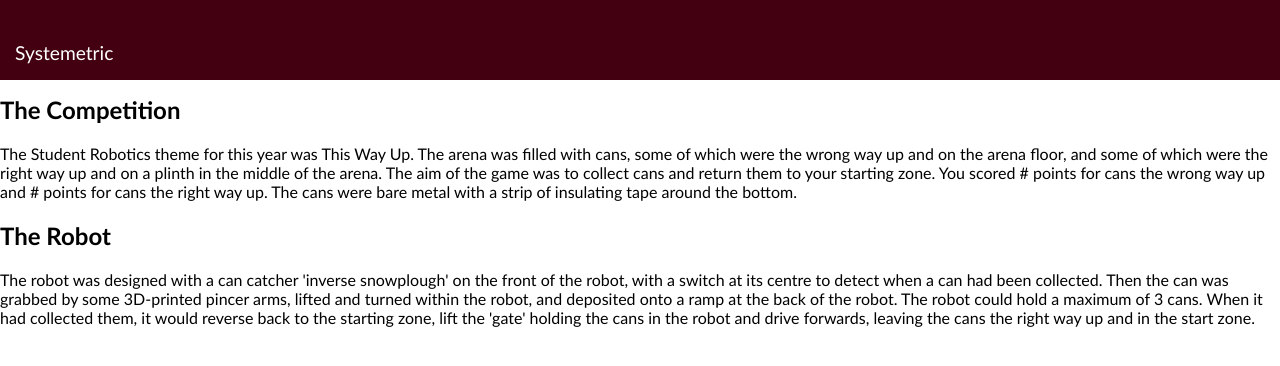
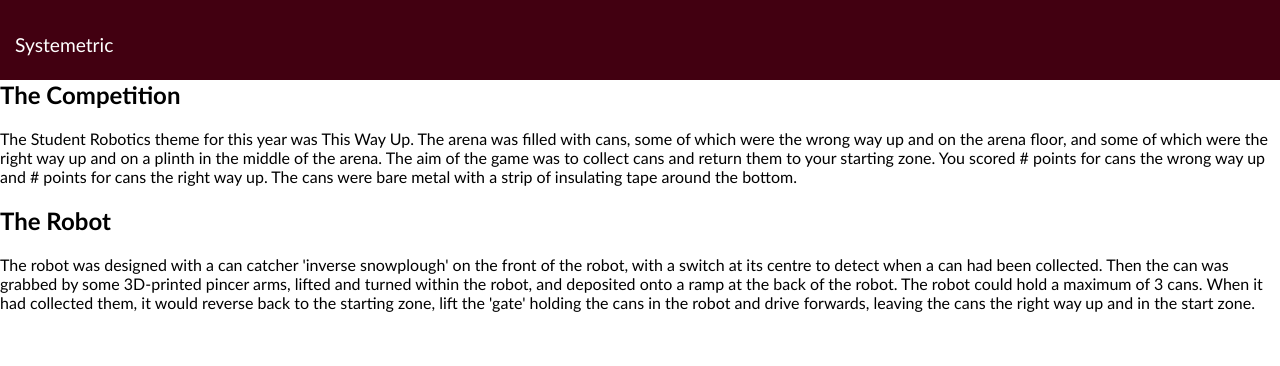
Before and after one commit to ilentiya/systemetric, a Jekyll site: the page built from 2022.html, in a window 1280 px wide. Shown: the top 366 px of the page. Built offline with Jekyll 4.4.1, drawn with Linux system fonts in a browser that asks for light colours.

Commit message:
hmm that didnt work hopefully this does

```diff
--- a/assets/default.css
+++ b/assets/default.css
@@ -1,6 +1,7 @@
 :root
 {
-    --header-height: 75px;
+    --header-height: 60px;
+    --footer-height: 15px;
 
     /* COLOURS */
     --systemetric_red: #420011;
@@ -18,6 +19,11 @@
     line-height: var(--header-height);
     color: white;
     padding: 15px 15px;
+}
+
+.bottom_bar {
+    background-color: var(--systemetric_red);
+    line-height: var(--footer-height);
 }
 
 body
```
